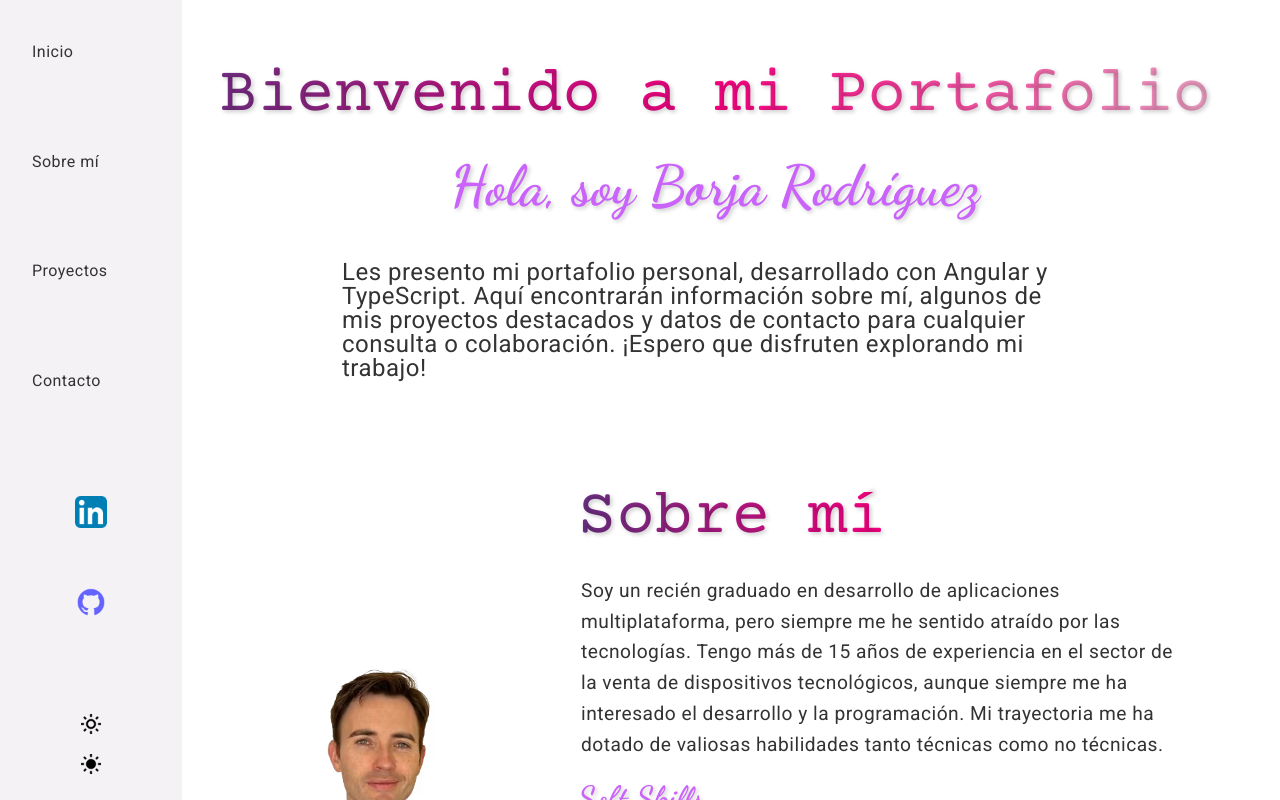
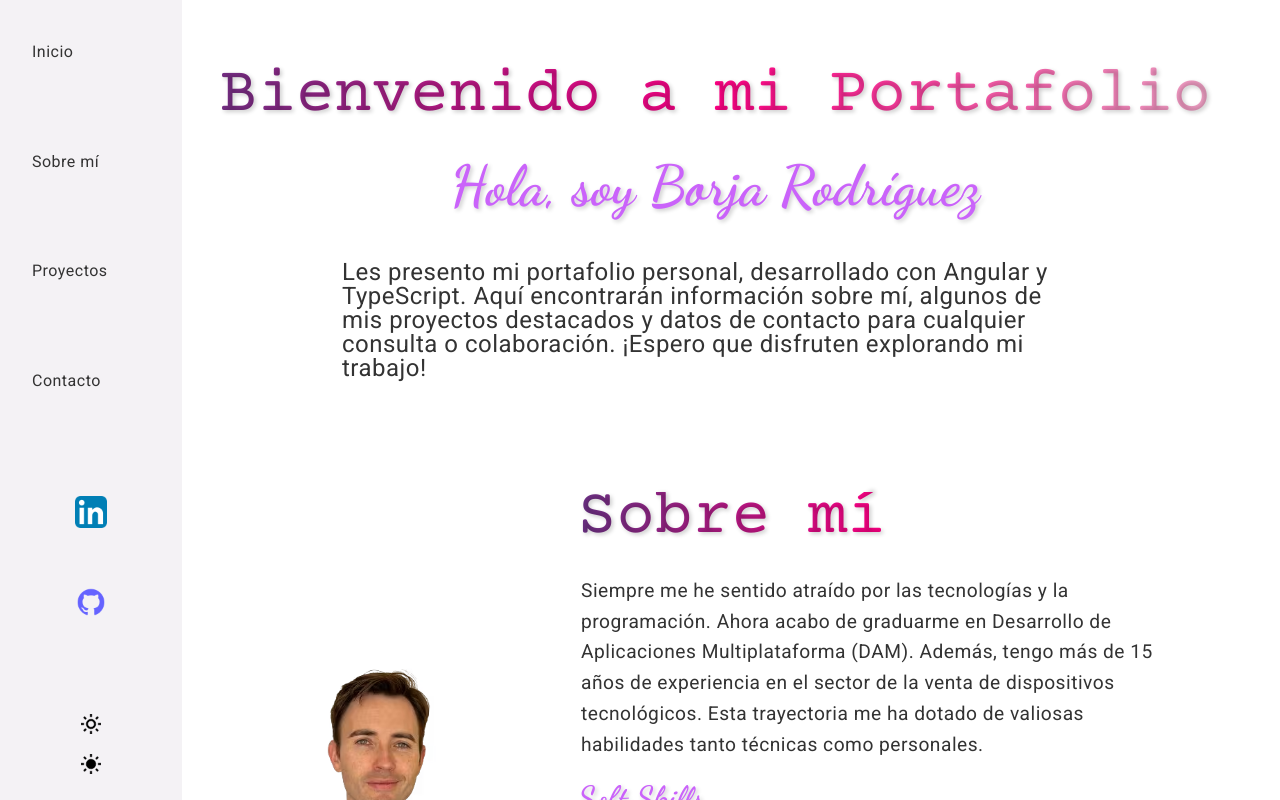
Before and after one commit to BorjaRBEST/borja-portafolio, an Angular app: page /about in a window 1280 px wide. Built offline with nearby package versions, Linux system fonts and the light colour scheme.

Commit message:
Pequeños cambios producción

```diff
--- a/angular.json
+++ b/angular.json
@@ -45,7 +45,7 @@
                 },
                 {
                   "type": "anyComponentStyle",
-                  "maximumWarning": "2kB",
+                  "maximumWarning": "3kB",
                   "maximumError": "4kB"
                 }
               ],
--- a/src/app/components/about/about.component.html
+++ b/src/app/components/about/about.component.html
@@ -5,7 +5,7 @@
      </div>
     <div class="text-container">
       <h2>Sobre mí</h2>
-      <p> Soy un recién graduado en desarrollo de aplicaciones multiplataforma, pero siempre me he sentido atraído por las tecnologías. Tengo más de 15 años de experiencia en el sector de la venta de dispositivos tecnológicos, aunque siempre me ha interesado el desarrollo y la programación. Mi trayectoria me ha dotado de valiosas habilidades tanto técnicas como no técnicas.</p>
+      <p> Siempre me he sentido atraído por las tecnologías y la programación. Ahora acabo de graduarme en Desarrollo de Aplicaciones Multiplataforma (DAM). Además, tengo más de 15 años de experiencia en el sector de la venta de dispositivos tecnológicos. Esta trayectoria me ha dotado de valiosas habilidades tanto técnicas como personales.</p>
       <h3>Soft Skills</h3>
       <ul>
         <li>Liderazgo</li>
```
Also changed, not shown: 1 other file (tests, documents, lock files or other folders).
